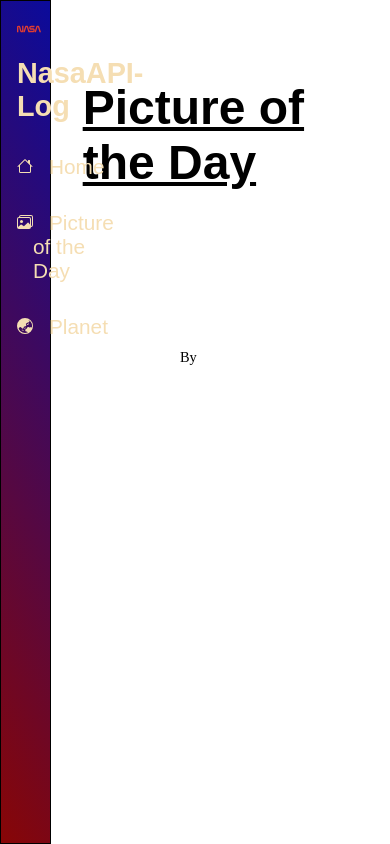
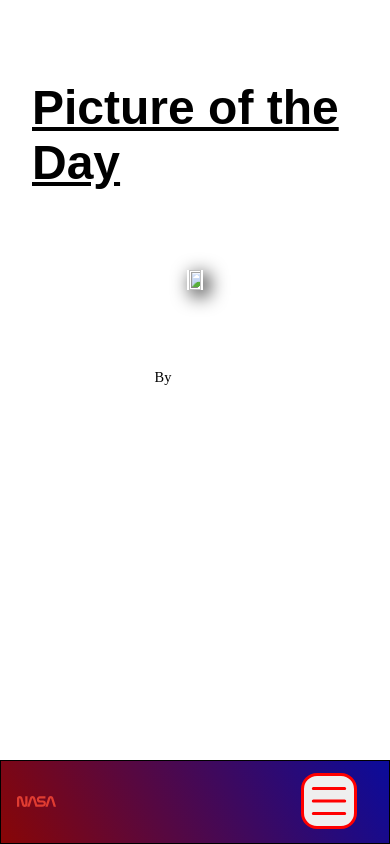
Before and after one commit to Mederick-ROBERT/NasaApi-Log, a PHP site: page /picture/index.php in a window 390 px wide. Run offline with PHP 8.4, Linux system fonts and the light colour scheme; some web fonts are replaced.

Commit message:
navbar responsive

```diff
--- a/picture/style.css
+++ b/picture/style.css
@@ -49,3 +49,21 @@
   margin-bottom: 3rem;
   box-shadow: 0.3rem 0.3rem 1.2rem;
 }
+
+@media (max-width : 1310px){
+  #wrapper{
+    margin: 0;
+  }
+
+  #info_picture {
+    margin-bottom: 8rem;
+  }
+
+  #pictureDay {
+    width: 80%;
+  }
+
+  .picture {
+    text-align: center;
+  }
+}
--- a/template/header.html
+++ b/template/header.html
@@ -16,16 +16,35 @@
     <link href="https://fonts.bunny.net/css?family=biorhyme:700" rel="stylesheet" />
 </head>
 
+<body>
+
+
 <section id="Home">
 
     <img id="nasaLogo" src="../image/nasa-color.svg" alt="logo">
-    <h1 id="home_Title">NasaAPI-Log</h1>
 
     <nav id="navbar_Home">
-        <ul id="navbar_List_Home">
-            <span class="home_List_Container"><img id="house_home_picture" src="../image/house.svg"><li class="list_Home"><a class="link_home" href="#">Home</a></li></span>
-            <span class="home_List_Container"><img id="house_home_picture" src="../image/images.svg" alt=""><li class="list_Home"><a href="../picture/index.php" class="link_home">Picture of the Day</a></li></span>
-            <span class="home_List_Container"><img id="house_home_picture" src="../image/globe-asia-australia.svg"><li class="list_Home"><a class="link_home" href="../planet/index.php">Planet</a></li></span>
-        </ul>
+        <div id="hiddenNavbar" class="hiddenNavbar">
+            <div  id="navbar_toggle">
+            <h1 id="home_Title">NasaAPI-Log</h1>
+                <ul id="navbar_List_Home">
+                    <span class="home_List_Container"><img id="house_home_picture" src="../image/house.svg"><li class="list_Home"><a class="link_home" href="#">Home</a></li></span>
+                    <span class="home_List_Container"><img id="house_home_picture" src="../image/images.svg" alt=""><li class="list_Home"><a href="../picture/index.php" class="link_home">Picture of the Day</a></li></span>
+                    <span class="home_List_Container"><img id="house_home_picture" src="../image/globe-asia-australia.svg"><li class="list_Home"><a class="link_home" href="../planet/index.php">Planet</a></li></span>
+                </ul>
+            </div>
+        </div>
+
+        <button class="toggle-button" id="button" onclick="navbar()">
+          <img src="../image/list.svg" alt="">
+        </button>
+
+
     </nav>
 </section>
+
+<script src="../template/screen.js"></script>
+
+</body>
+
+</html>
--- /dev/null
+++ b/template/screen.js
@@ -0,0 +1,7 @@
+const button = document.getElementById('button')
+const list = document.getElementById('hiddenNavbar')
+
+function navbar(){
+    list.classList.toggle('hiddenNavbar')
+    list.classList.toggle('active');
+}
--- a/template/style.css
+++ b/template/style.css
@@ -46,3 +46,98 @@
     align-items: baseline;
     margin-left: 1rem;
 }
+
+/* button navbar */
+
+.toggle-button {
+    position: absolute;
+    display: none;
+    border: 3px solid red;
+    border-radius: 1rem;
+    top: .75rem;
+    right: 2rem;
+}
+
+.active{
+    width: 100%;
+    height: 100vh;
+    background-color: rgba(165, 159, 159, 0.938);
+}
+
+@media (max-width : 768px){
+    .toggle-button{
+        display: inline;
+    }
+
+    .hiddenNavbar{
+        display: none;
+    }
+
+    #navbar_Home {
+        width: 100%;
+    }
+
+    #hiddenNavbar {
+        position: relative;
+        right: -50px;
+    }
+
+    #navbar_toggle{
+        display: flex;
+        flex-direction: column;
+        padding-right: 3rem;
+    }
+
+    #navbar_List_Home{
+        display: flex;
+        flex-direction: column;
+        align-items: center;
+    }
+}
+/* media query */
+
+@media (max-width : 1310px){
+    #Home {
+        width: 100%;
+        background-image: var(--main_color);
+        height: 10vh;
+        position: fixed;
+        bottom: 0;
+        display: flex;
+        align-items: center;
+        z-index: 100;
+    }
+
+    #home_Title{
+        margin: 2rem;
+    }
+
+    #nasaLogo{
+        width: 10%;
+        margin: 0;
+        margin-left: 1rem;
+    }
+
+    #navbar_toggle{
+        display: flex;
+        align-items: center;
+    }
+
+    #navbar_List_Home {
+        display: flex;
+        gap: 1rem;
+    }
+
+    .link_home {
+        position: relative;
+        top: -1rem;
+    }
+
+    .home_List_Container {
+        align-items: center;
+    }
+}
+
+@media (max-width : 768px){
+
+}
```
Also changed, not shown: planet/style.css (+25 -0 lines), image/list.svg (added), image/nasa-color.svg.
